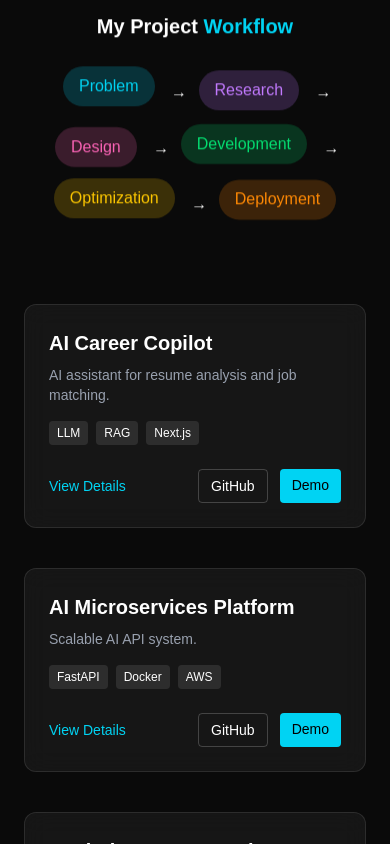
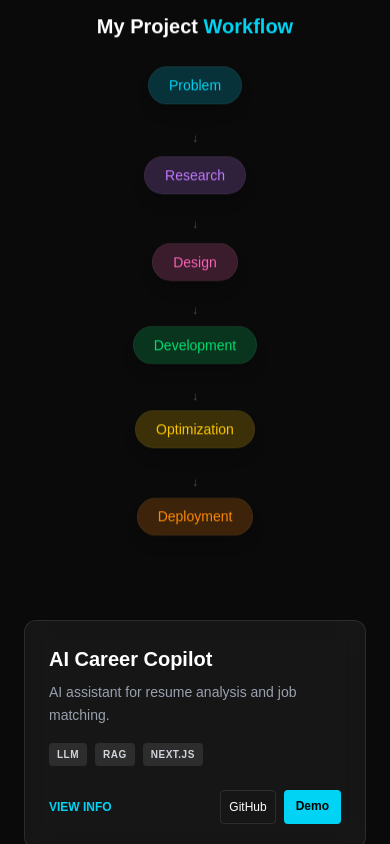
Before and after one commit to SaiAIEngineer/kvsai-portfolio, a Next.js app: page / in a window 390 px wide. Shown: the part 3540-4384 px from the top of the page. Built offline with nearby package versions, Linux system fonts and the light colour scheme.

Commit message:
Refactor Projects component for improved layout and styles

```diff
--- a/sections/Projects.tsx
+++ b/sections/Projects.tsx
@@ -17,7 +17,7 @@ export default function Projects() {
     { name: "Deployment", color: "bg-orange-400/20 text-orange-400" },
   ];
 
-  // PROJECT DATA (⚠️ Replace links with your real ones)
+  // PROJECT DATA
   const projects = [
     {
       id: "career",
@@ -63,7 +63,6 @@ export default function Projects() {
     },
   ];
 
-  // COLOR THEMES
   const themes = [
     {
       glow: "from-cyan-400 via-blue-500 to-transparent",
@@ -80,10 +79,7 @@ export default function Projects() {
   ];
 
   return (
-    <section
-      id="projects"
-      className="min-h-screen px-6 md:px-20 py-32 text-white"
-    >
+    <section id="projects" className="min-h-screen px-6 md:px-20 py-32 text-white">
       {/* TITLE */}
       <Reveal>
         <h2 className="text-3xl md:text-5xl font-bold text-center">
@@ -91,31 +87,43 @@ export default function Projects() {
         </h2>
       </Reveal>
 
-      {/* WORKFLOW */}
+      {/* RESPONSIVE WORKFLOW */}
       <Reveal>
         <div className="mt-16 text-center">
-          <h3 className="text-xl font-semibold">
+          <h3 className="text-xl font-semibold mb-8">
             My Project <span className="text-cyan-400">Workflow</span>
           </h3>
 
-          <div className="mt-8 flex flex-wrap justify-center gap-4">
+          <div className="flex flex-col md:flex-row flex-wrap justify-center items-center gap-4 md:gap-2 lg:gap-4">
             {steps.map((step, i) => (
-              <div key={step.name} className="flex items-center gap-3">
+              <div key={step.name} className="flex flex-col md:flex-row items-center gap-4">
                 <motion.span
                   animate={{ y: [0, -6, 0] }}
                   transition={{ duration: 2 + i * 0.2, repeat: Infinity }}
-                  className={`px-4 py-2 rounded-full ${step.color}`}
+                  className={`px-5 py-2 rounded-full text-sm font-medium border border-white/5 ${step.color} shadow-lg shadow-black/20`}
                 >
                   {step.name}
                 </motion.span>
 
                 {i < steps.length - 1 && (
+                  <>
+                    {/* Desktop Horizontal Arrow */}
                     <motion.span
+                      className="hidden md:block text-gray-500 font-bold"
                       animate={{ x: [0, 5, 0] }}
                       transition={{ repeat: Infinity, duration: 1.5 }}
                     >
                       →
                     </motion.span>
+                    {/* Mobile Vertical Arrow */}
+                    <motion.span
+                      className="block md:hidden text-gray-600 text-xs"
+                      animate={{ y: [0, 5, 0] }}
+                      transition={{ repeat: Infinity, duration: 1.5 }}
+                    >
+                      ↓
+                    </motion.span>
+                  </>
                 )}
               </div>
             ))}
@@ -123,10 +131,10 @@ export default function Projects() {
         </div>
       </Reveal>
 
-      {/* PROJECT CARDS */}
-      <div className="mt-20 grid md:grid-cols-3 gap-10">
+      {/* IMPROVED GRID LAYOUT */}
+      <div className="mt-20 grid grid-cols-1 sm:grid-cols-2 lg:grid-cols-3 gap-8 md:gap-10">
         {projects.map((project, index) => {
-          const theme = themes[index];
+          const theme = themes[index % themes.length];
 
           return (
             <motion.div
@@ -135,85 +143,73 @@ export default function Projects() {
                 const rect = e.currentTarget.getBoundingClientRect();
                 const x = e.clientX - rect.left;
                 const y = e.clientY - rect.top;
-
                 e.currentTarget.style.setProperty("--x", `${x}px`);
                 e.currentTarget.style.setProperty("--y", `${y}px`);
               }}
-              whileHover={{ rotateX: 5, rotateY: -5, scale: 1.03 }}
+              whileHover={{ rotateX: 5, rotateY: -5, scale: 1.02 }}
               className="relative rounded-xl p-6 group overflow-hidden border border-white/10 bg-white/5 backdrop-blur-md"
               style={{ transformStyle: "preserve-3d" }}
             >
-              {/* SPOTLIGHT */}
               <div
-                className="absolute inset-0 opacity-0 group-hover:opacity-100 transition"
+                className="absolute inset-0 opacity-0 group-hover:opacity-100 transition duration-500"
                 style={{
                   background: `radial-gradient(250px circle at var(--x) var(--y), ${theme.light}, transparent 40%)`,
                 }}
               />
 
-              {/* NEON GLOW */}
-              <div
-                className={`absolute inset-0 opacity-0 group-hover:opacity-100 transition bg-gradient-to-br ${theme.glow}`}
-              />
+              <div className={`absolute inset-0 opacity-0 group-hover:opacity-10 transition duration-500 bg-gradient-to-br ${theme.glow}`} />
 
-              {/* GLASS SHINE */}
-              <div className="absolute inset-0 opacity-0 group-hover:opacity-100 transition">
-                <div className="absolute inset-0 bg-gradient-to-br from-white/10 to-transparent" />
-              </div>
-
-              {/* CONTENT */}
               <div className="relative z-10">
                 <h3 className="text-xl font-semibold">{project.title}</h3>
-                <p className="text-gray-400 mt-2 text-sm">{project.desc}</p>
+                <p className="text-gray-400 mt-2 text-sm leading-relaxed">{project.desc}</p>
 
-                {/* TECH */}
-                <div className="mt-4 flex flex-wrap gap-2 text-xs">
+                <div className="mt-4 flex flex-wrap gap-2">
                   {project.tech.map((t) => (
-                    <span key={t} className="bg-white/10 px-2 py-1 rounded">
+                    <span key={t} className="bg-white/10 px-2 py-1 rounded text-[10px] uppercase tracking-wider font-bold text-gray-300">
                       {t}
                     </span>
                   ))}
                 </div>
 
-                {/* DETAILS */}
                 {open === project.id && (
-                  <ul className="mt-4 text-xs text-gray-300 space-y-1">
+                  <motion.ul
+                    initial={{ opacity: 0, height: 0 }}
+                    animate={{ opacity: 1, height: "auto" }}
+                    className="mt-4 text-xs text-gray-300 space-y-2 border-t border-white/5 pt-4"
+                  >
                     {project.details.map((d, i) => (
-                      <li key={i}>• {d}</li>
+                      <li key={i} className="flex items-start gap-2">
+                        <span className="text-cyan-400">•</span>
+                        {d}
+                      </li>
                     ))}
-                  </ul>
+                  </motion.ul>
                 )}
 
-                {/* ACTIONS */}
-                <div className="mt-6 flex justify-between items-center text-sm">
+                <div className="mt-6 flex justify-between items-center">
                   <button
-                    onClick={() =>
-                      setOpen(open === project.id ? null : project.id)
-                    }
-                    className="text-cyan-400 hover:underline"
+                    onClick={() => setOpen(open === project.id ? null : project.id)}
+                    className="text-xs font-semibold text-cyan-400 hover:text-cyan-300 transition"
                   >
-                    {open === project.id ? "Hide Details" : "View Details"}
+                    {open === project.id ? "HIDE INFO" : "VIEW INFO"}
                   </button>
 
-                  <div className="flex gap-3">
+                  <div className="flex gap-2">
                     <a
                       href={project.github}
                       target="_blank"
                       rel="noopener noreferrer"
-                      className="relative px-3 py-1.5 rounded border border-white/20 text-sm overflow-hidden transition-all duration-300 hover:border-cyan-400 hover:text-cyan-400 hover:shadow-[0_0_15px_rgba(34,211,238,0.4)] hover:-translate-y-0.5"
+                      className="p-2 rounded border border-white/10 hover:border-cyan-400/50 hover:text-cyan-400 transition text-xs"
                     >
                       GitHub
-                      <span className="absolute inset-0 opacity-0 hover:opacity-100 bg-cyan-400/10 transition" />
                     </a>
-
                     <a
                       href={project.demo}
                       target="_blank"
                       rel="noopener noreferrer"
-                      className="relative px-3 py-1.5 rounded bg-cyan-400 text-black text-sm overflow-hidden transition-all duration-300 hover:shadow-[0_0_20px_rgba(34,211,238,0.6)] hover:-translate-y-0.5"
+                      className="px-3 py-2 rounded bg-cyan-400 text-black font-bold text-xs hover:bg-cyan-300 transition"
                     >
                       Demo
-                      <span className="absolute inset-0 opacity-0 hover:opacity-100 bg-white/10 transition" />
                     </a>
                   </div>
                 </div>
```
Lines whose indentation alone changed are shown as unchanged.
